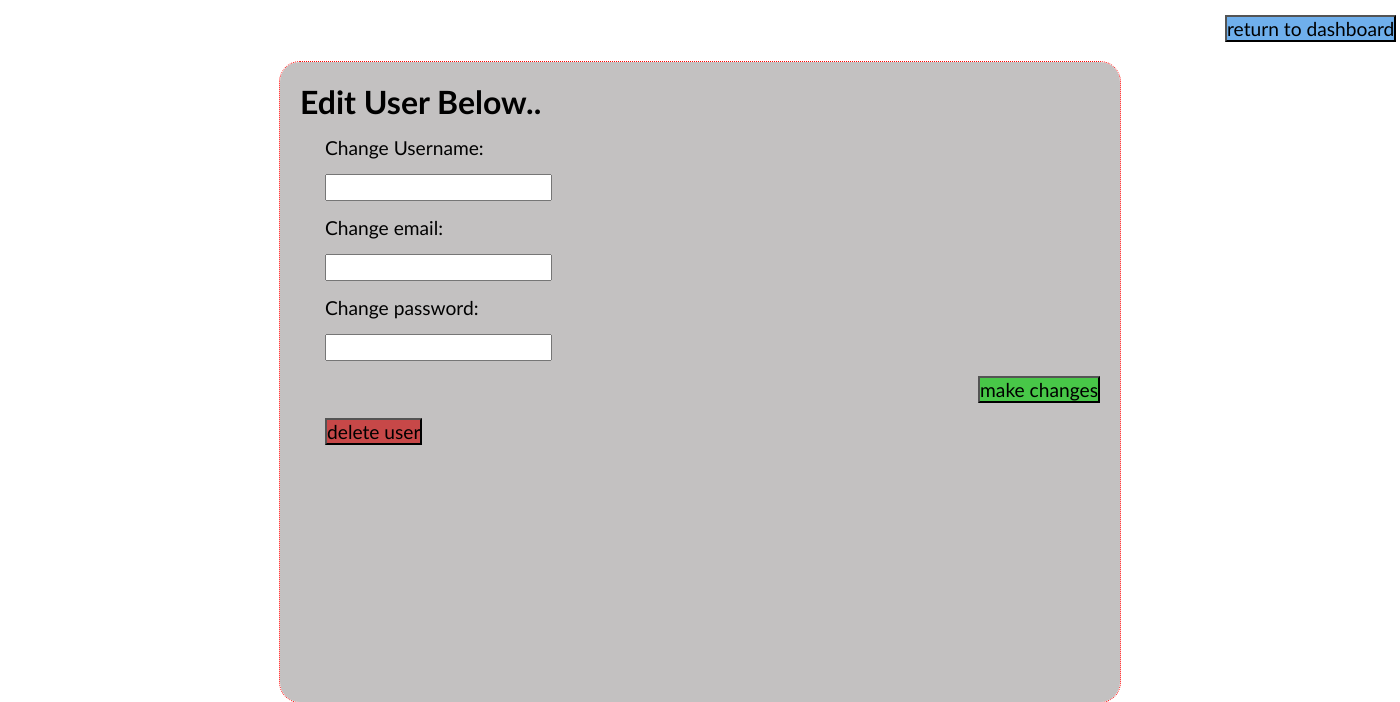
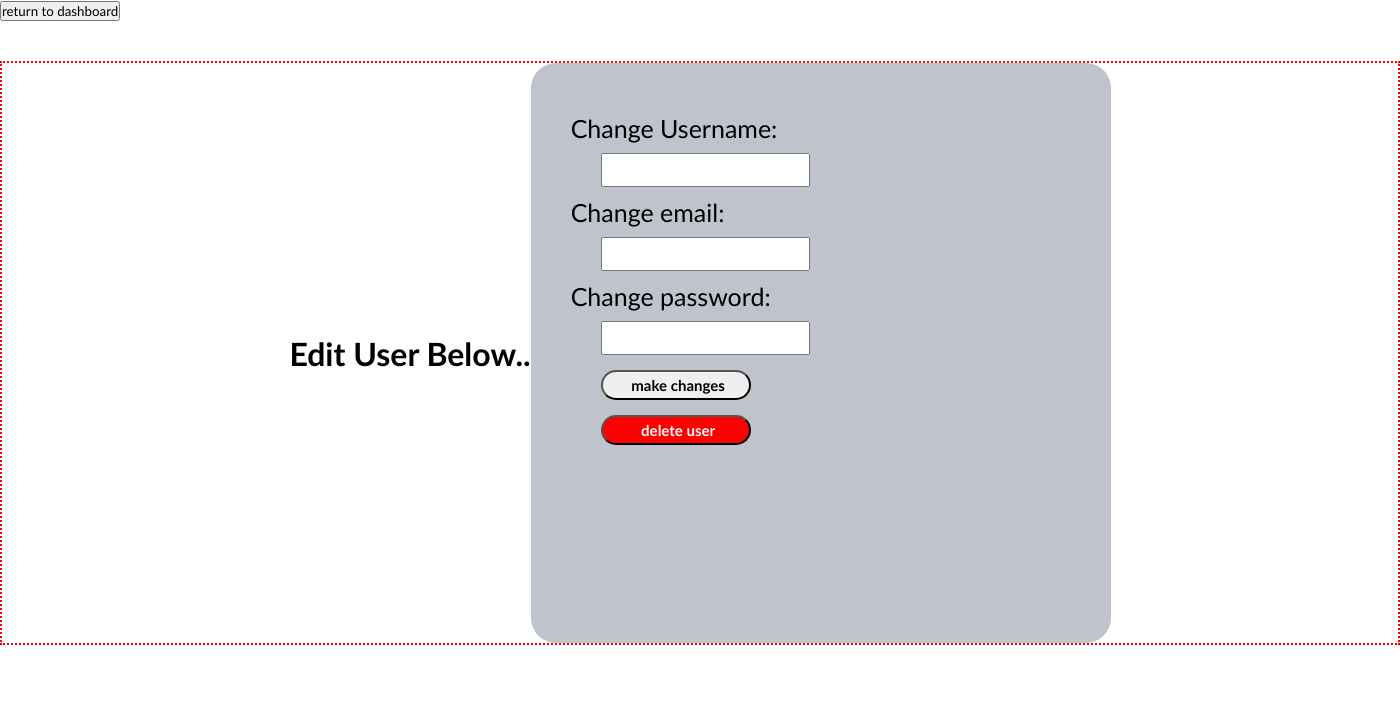
Before and after one commit to Derek-Mactal/DoodleBook, a Django app: page /admin_edit in a window 1400 px wide. Shown: the part 136-838 px from the top of the page. After the commit the page ends 781 px from the top, so only its background shows below. Run offline with Django 3.2, Linux system fonts and the light colour scheme.

Commit message:
Update admin_edit.css

```diff
--- a/Doodle_App/static/css/admin_edit.css
+++ b/Doodle_App/static/css/admin_edit.css
@@ -29,33 +29,70 @@ header .nav {
 header .nav a {
     color: white;
 }
-.container{
-    margin: auto;
-    margin-top: 20px;
-    outline: red dotted 1px;
-    background-color: rgb(195, 193, 193);
+
+.container {
+    display: flex;
+    justify-content: center;
+    align-items: center;
+    border: 2px dotted red;
+    margin-top: 40px;
+}
+
+form {
+    background-color: #bfc4cc;
+    padding: 40px;
+    border-radius: 25px;
+    height: 500px;
+    width: 500px;
+}
+
+form h2 {
+    font-size: 40px;
+    margin-bottom: 20px;
+}
+
+form label {
+    font-size: 25px;
+    margin-right: 30px;
     display: block;
-    /* justify-content: flex-start; */
+    margin-top: 10px;
+    margin-bottom: 10px;
+}
+
+form input {
+    height: 30px;
+    width: 200px;
+    margin-left: 30px;
+    font-size: 15px;
+    padding-left: 5px;
+    display: block;
+}
+
+.admin {
+    display: flex;
+}
+
+.admin input {
+    margin: 0;
+    padding: 0;
+    width: 20px;
+    margin-top: 10px;
+}
+
+.delete {
+    background-color: red;
+    color: white;
+}
+
+.notDelete {
+    background-color: rgb(53, 202, 53);
+}
+
+.container input[type=submit] {
+    text-align: center;
+    width: 150px;
+    height: 30px;
+    font-weight: bold;
     border-radius: 20px;
-    width: 800px;
-    height: 600px;
-    padding: 20px;
+    margin-top: 15px;
 }
-form label,input{
-    display:flex;
-    font-size: larger;
-    margin-left: 25px;
-    margin-top:15px;
-}
-    .submit{
-        display: block;
-        justify-self: self-end;
-        background-color: rgb(72, 199, 72)
-    }
-    .delete{
-        background-color: rgb(199, 72, 72)
-    }
-.return{
-    margin-left: 1225px;
-    background-color: rgb(111, 175, 236);
-}
```
